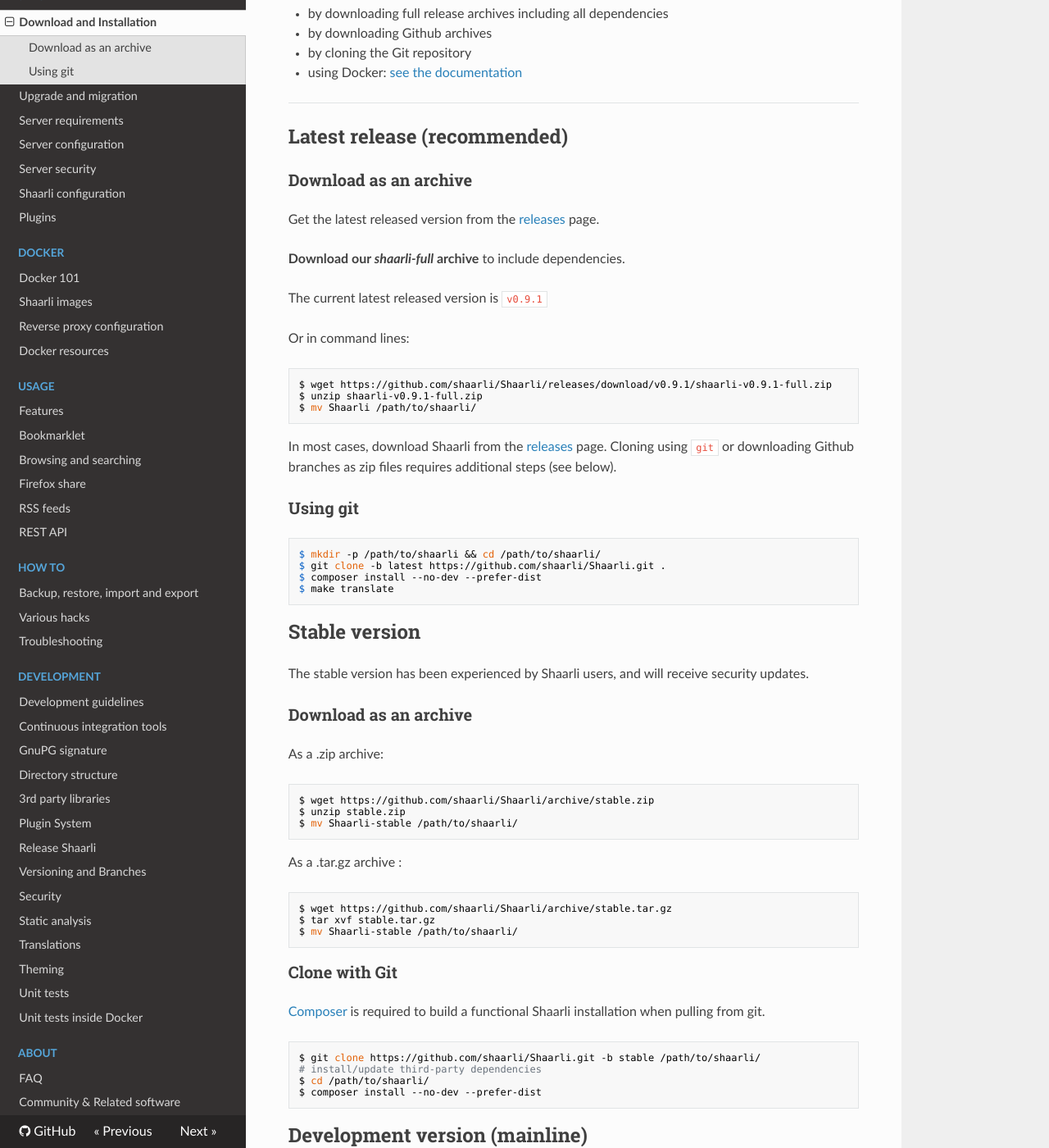
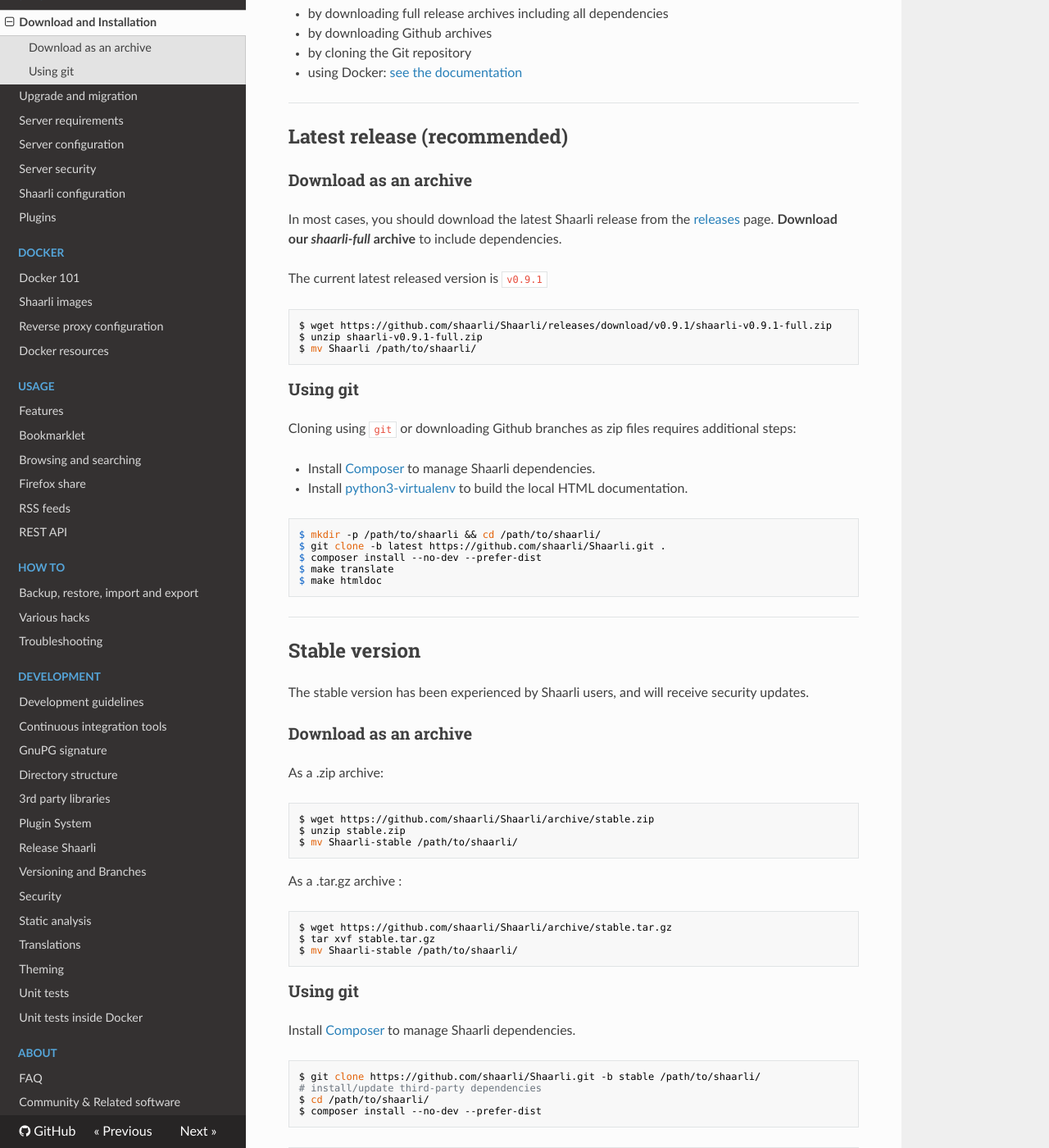
Before and after one commit to sebsauvage/Shaarli, an MkDocs documentation site: the page built from doc/md/Download-and-Installation.md, in a window 1280 px wide and 1400 px high, scrolled down 406 px. Shown: the whole window at 82% size. Built offline with MkDocs 1.6.1, drawn with Linux system fonts in a browser that asks for light colours; nearby versions of some CDN libraries; old or Windows-style settings are respelled for this version of MkDocs; some of the changed text lies outside the part shown.

Commit message:
documentation cleanup  * In preparation of #930 work  * Remove/reorder duplicate documentation from Makefile/Unit-tests.md/Download-and-Installation.md (composer information is now in Unit-tests.md)  * Installation using git: add composer requirement to all git installation procedures, add python3-virtualenv requirement  * Styling (horizontal rulers, spacing, descriptive headers)

````diff
--- a/doc/md/Download-and-Installation.md
+++ b/doc/md/Download-and-Installation.md
@@ -17,17 +17,15 @@
 - by cloning the Git repository
 - using Docker: [see the documentation](docker/shaarli-images)
 
----
+--------------------------------------------------------------------------------
 
 ## Latest release (recommended)
+
 ### Download as an archive
-Get the latest released version from the [releases](https://github.com/shaarli/Shaarli/releases) page.
 
-**Download our *shaarli-full* archive** to include dependencies.
+In most cases, you should download the latest Shaarli release from the [releases](https://github.com/shaarli/Shaarli/releases) page. **Download our *shaarli-full* archive** to include dependencies.
 
 The current latest released version is `v0.9.1`
-
-Or in command lines:
 
 ```bash
 $ wget https://github.com/shaarli/Shaarli/releases/download/v0.9.1/shaarli-v0.9.1-full.zip
@@ -35,21 +33,27 @@
 $ mv Shaarli /path/to/shaarli/
 ```
 
-In most cases, download Shaarli from the [releases](https://github.com/shaarli/Shaarli/releases) page.
-Cloning using `git` or downloading Github branches as zip files requires additional steps (see below).
+### Using git
 
-### Using git
+Cloning using `git` or downloading Github branches as zip files requires additional steps:
+
+ * Install [Composer](Unit-tests.md#install_composer) to manage Shaarli dependencies.
+ * Install [python3-virtualenv](https://pypi.python.org/pypi/virtualenv) to build the local HTML documentation.
 
 ```
 $ mkdir -p /path/to/shaarli && cd /path/to/shaarli/
 $ git clone -b latest https://github.com/shaarli/Shaarli.git .
 $ composer install --no-dev --prefer-dist
 $ make translate
+$ make htmldoc
 ```
+
+--------------------------------------------------------------------------------
 
 ## Stable version
 
 The stable version has been experienced by Shaarli users, and will receive security updates.
+
 
 ### Download as an archive
 
@@ -69,9 +73,9 @@
 $ mv Shaarli-stable /path/to/shaarli/
 ```
 
-### Clone with Git
+### Using git
 
-[Composer](https://getcomposer.org/) is required to build a functional Shaarli installation when pulling from git.
+Install [Composer](Unit-tests.md#install_composer) to manage Shaarli dependencies.
 
 ```bash
 $ git clone https://github.com/shaarli/Shaarli.git -b stable /path/to/shaarli/
@@ -80,9 +84,14 @@
 $ composer install --no-dev --prefer-dist
 ```
 
+
+--------------------------------------------------------------------------------
+
 ## Development version (mainline)
 
 _Use at your own risk!_
+
+Install [Composer](Unit-tests.md#install_composer) to manage Shaarli dependencies.
 
 To get the latest changes from the `master` branch:
 
@@ -93,7 +102,10 @@
 $ cd /path/to/shaarli
 $ composer install --no-dev --prefer-dist
 $ make translate
+$ make htmldoc
 ```
+
+-------------------------------------------------------------------------------
 
 ## Finish Installation
 
````
Also changed, not shown: doc/md/Unit-tests.md (+6 -4 lines), 1 other file.
